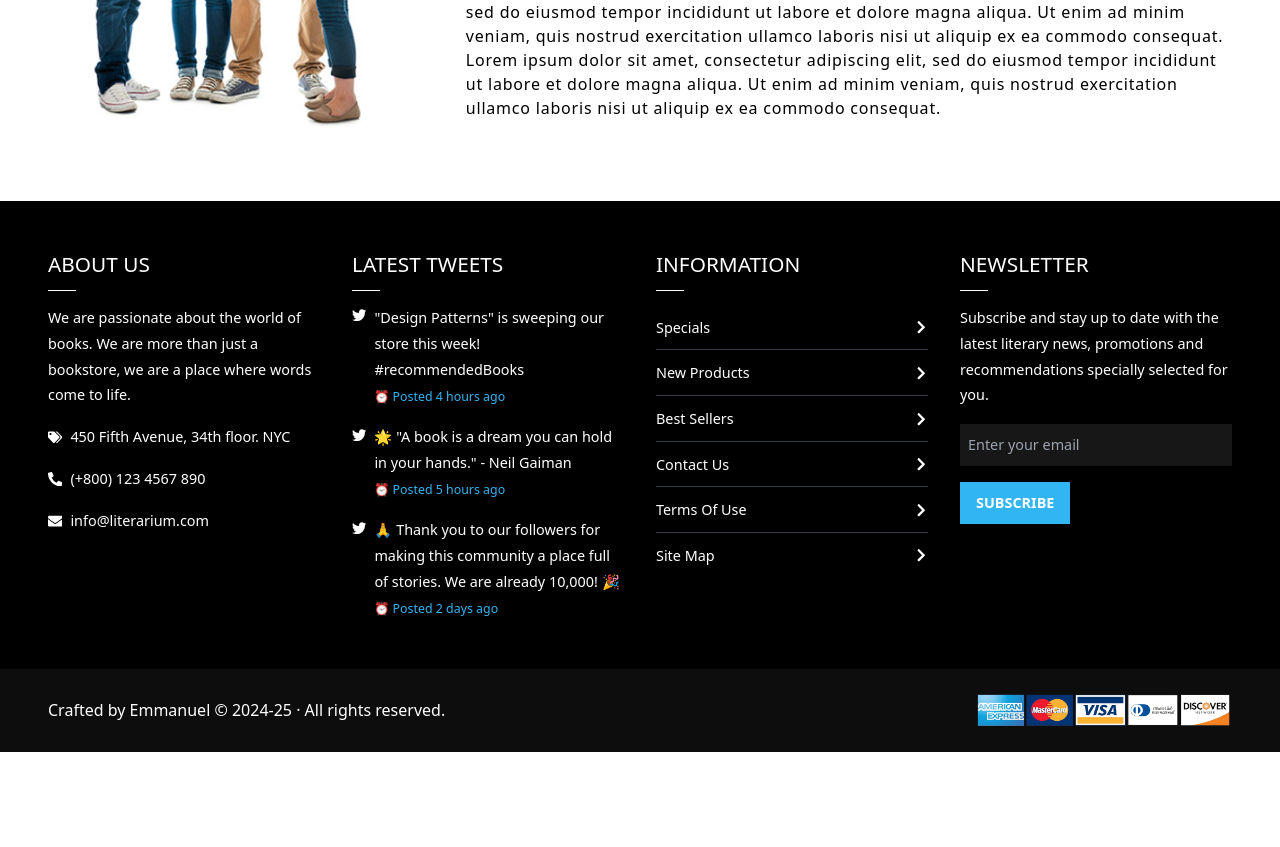
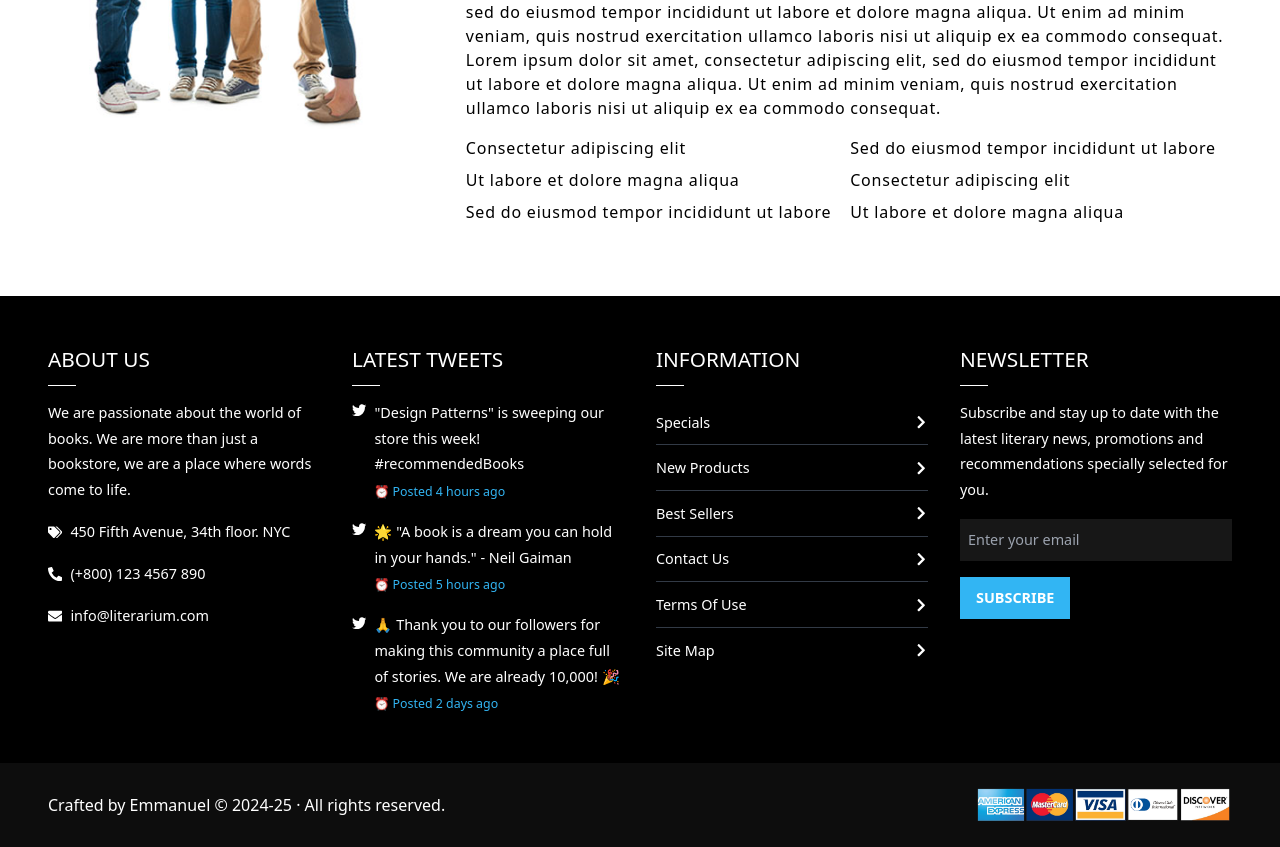
Before and after one commit to emmanuel-cruz-dev/literarium, a React (Vite) app: page /about in a window 1280 px wide. Shown: the part 1120-1967 px from the top of the page. Before the commit the page ends 1872 px from the top, so only its background shows below. Built offline with nearby package versions, Linux system fonts and the light colour scheme.

Commit message:
ul agregada a welcome

```diff
--- a/src/components/routes/about/AboutWelcome.tsx
+++ b/src/components/routes/about/AboutWelcome.tsx
@@ -44,6 +44,14 @@ const AboutWelcome = () => {
             exercitation ullamco laboris nisi ut aliquip ex ea commodo
             consequat.
           </p>
+          <ul className="w-full grid grid-cols-1 lg:grid-cols-2 gap-2">
+            <li>Consectetur adipiscing elit</li>
+            <li>Sed do eiusmod tempor incididunt ut labore</li>
+            <li>Ut labore et dolore magna aliqua</li>
+            <li>Consectetur adipiscing elit</li>
+            <li>Sed do eiusmod tempor incididunt ut labore</li>
+            <li>Ut labore et dolore magna aliqua</li>
+          </ul>
         </div>
       </article>
     </section>
```
